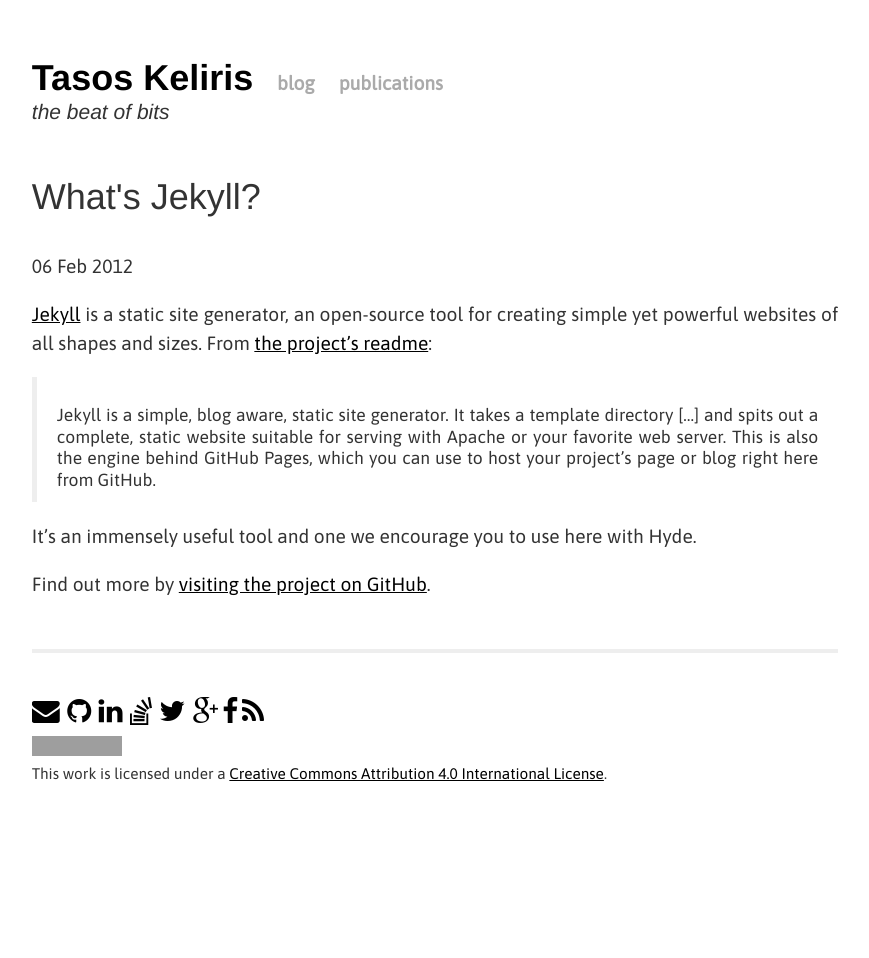
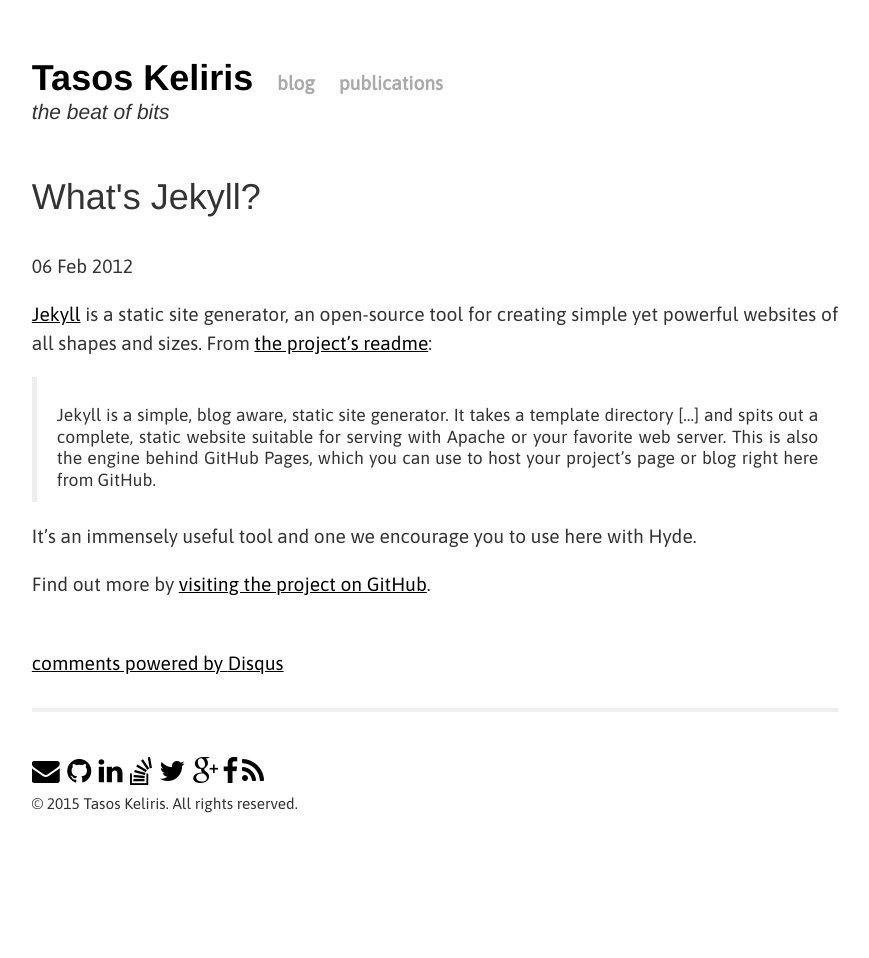
Before and after one commit to tkeliris/tkeliris.github.io, a Jekyll site: the page built from _posts/2012-02-06-whats-jekyll.md, in a window 1280 px wide. Shown: the whole page, without its empty margins (205-1074 px from the left). Built offline with Jekyll 4.4.1, drawn with Linux system fonts in a browser that asks for light colours; Markdown is read by kramdown in place of the engine named in the settings; comment, search, counter and statistics services are not loaded; some of the changed lines change nothing that is shown; grey boxes are pictures that could not be loaded.

Commit message:
Change README, License. Add Disqus comments and Google Analytics

```diff
--- a/_layouts/default.html
+++ b/_layouts/default.html
@@ -38,7 +38,7 @@
 		<a href="https://plus.google.com/+tasoskeliris"><i class="fa fa-google-plus"></i></a>
 		<a href="https://facebook.com/tasos.keliris"><i class="fa fa-facebook"></i></a>
 		<a href="/atom.xml"><i class="fa fa-rss"></i></a><br>
-		<a rel="license" href="http://creativecommons.org/licenses/by/4.0/"><img alt="Creative Commons License" style="border-width:0" src="https://i.creativecommons.org/l/by/4.0/88x31.png" /></a><br />This work is licensed under a <a rel="license" href="http://creativecommons.org/licenses/by/4.0/">Creative Commons Attribution 4.0 International License</a>.
+		 &copy; {{ site.time | date: '%Y' }} Tasos Keliris. All rights reserved.
               </p>
             </div>
           </div>
@@ -49,8 +49,16 @@
     <script src="/js/bootstrap.min.js"></script>
     <script src="/js/retina-1.1.0.js"></script>
     <!--Google Analytics script goes here-->
+	<script>
+	  (function(i,s,o,g,r,a,m){i['GoogleAnalyticsObject']=r;i[r]=i[r]||function(){
+	  (i[r].q=i[r].q||[]).push(arguments)},i[r].l=1*new Date();a=s.createElement(o),
+	  m=s.getElementsByTagName(o)[0];a.async=1;a.src=g;m.parentNode.insertBefore(a,m)
+	  })(window,document,'script','//www.google-analytics.com/analytics.js','ga');
 
+	  ga('create', 'UA-41615887-3', 'auto');
+	  ga('send', 'pageview');
 
+	</script>
 
   </body>
 </html>
--- a/_layouts/post.html
+++ b/_layouts/post.html
@@ -1,6 +1,7 @@
 ---
 layout: default
 ---
+
 <div class="post">
   <h1 class="post-title">{{ page.title }}</h1>
   <span class="post-date">{{ page.date | date_to_string }}</span>
@@ -10,6 +11,20 @@
 <div id="disqus_thread"></div>
 
 <!-- Disqus comments script goes here -->
+<div id="disqus_thread"></div>
+<script type="text/javascript">
+/* * * CONFIGURATION VARIABLES: EDIT BEFORE PASTING INTO YOUR WEBPAGE * * */
+var disqus_shortname = 'tkeliris'; // required: replace example with your forum shortname
+
+/* * * DON'T EDIT BELOW THIS LINE * * */
+(function() {
+var dsq = document.createElement('script'); dsq.type = 'text/javascript'; dsq.async = true;
+dsq.src = '//' + disqus_shortname + '.disqus.com/embed.js';
+(document.getElementsByTagName('head')[0] || document.getElementsByTagName('body')[0]).appendChild(dsq);
+})();
+</script>
+<noscript>Please enable JavaScript to view the <a href="http://disqus.com/?ref_noscript">comments powered by Disqus.</a></noscript>
+<a href="http://disqus.com" class="dsq-brlink">comments powered by <span class="logo-disqus">Disqus</span></a>
 
 <!-- MathJax LaTeX editor, with edits from http://stackoverflow.com/questions/10987992/using-mathjax-with-jekyll -->
 <script type="text/javascript" src="http://cdn.mathjax.org/mathjax/latest/MathJax.js?config=TeX-AMS-MML_HTMLorMML"></script>
```
Also changed, not shown: README.md, 8 other files.
